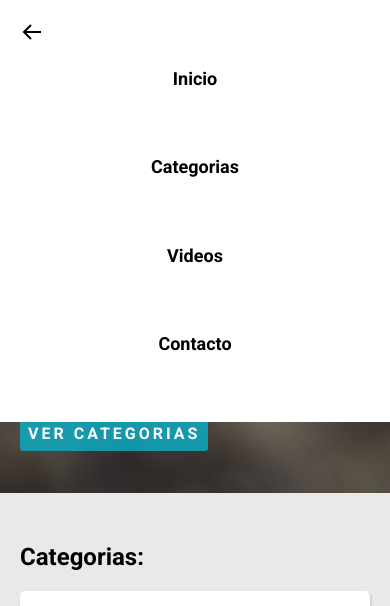
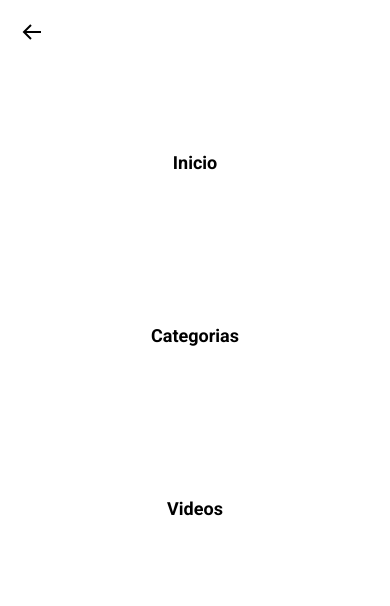
Before and after one commit to marianoarias98/ShoppingMania, a plain HTML site: page index.html in a window 390 px wide. Both pictures are taken after a click on the element 32 px from the left and 34 px from the top of the page. Shown: the top 606 px of the page. Drawn offline with Linux system fonts and the light colour scheme.

Commit message:
correxion de detalles, version mobile final V0

```diff
--- a/main.js
+++ b/main.js
@@ -1,10 +1,17 @@
 const menuButtom = document.querySelector(".nav__menu");
-const menuItem = document.querySelectorAll(".nav__item");
+const menuItem = document.getElementsByClassName("nav__item");
 
-menuButtom.addEventListener("click",()=>{
+menuButtom.addEventListener("click",showHideMenu)
+
+
+for (let i = 0; i < menuItem.length; i++) {
+    menuItem[i].addEventListener("click",showHideMenu)
+}
+
+function showHideMenu (){
     let menuItems = document.querySelector(".nav__items").classList.toggle("active");
 
     let hamburguerIcon = document.querySelector(".menu__icon").classList.toggle("hide");
 
     let arrrowIcon = document.querySelector(".back__icon").classList.toggle("show");
-})
+}
--- a/style.css
+++ b/style.css
@@ -39,7 +39,7 @@ a {
     left: 0;
     background-color: white;
     width: 100%;
-    height: 50%;
+    height: 100%;
     align-items: center;
     justify-content: space-evenly;
     flex-direction: column;
@@ -70,8 +70,9 @@ a {
 }
 
 .hero {
-    /* height: 55vh; */
-    background-image: url(images/Header.jpg);
+    height: 100vh;
+    background: linear-gradient(to right, rgba(11, 175, 200, 0.70), rgba(11, 175, 200, 0.20)), url(Images/Header.jpg);
+    background-position: center;
     background-size: cover;
     background-repeat: no-repeat;
 }
@@ -79,7 +80,8 @@ a {
 .hero__container {
 
     color: white;
-    letter-spacing: 3px;
+    letter-spacing: 4px;
+    font-size: 1.2rem;
 }
 
 .hero__title {
@@ -95,7 +97,8 @@ a {
 .hero__button {
     color: white;
     padding: 8px;
-    background-color: rgba(11, 175, 200, 0.8);
+    background-color: #a83bc8;
+    box-shadow: 1px 2px 2px 1px rgba(0, 0, 0, 0.1);
     border-radius: 3px;
     font-weight: bold;
 }
```
Also changed, not shown: index.html (+9 -3 lines).
